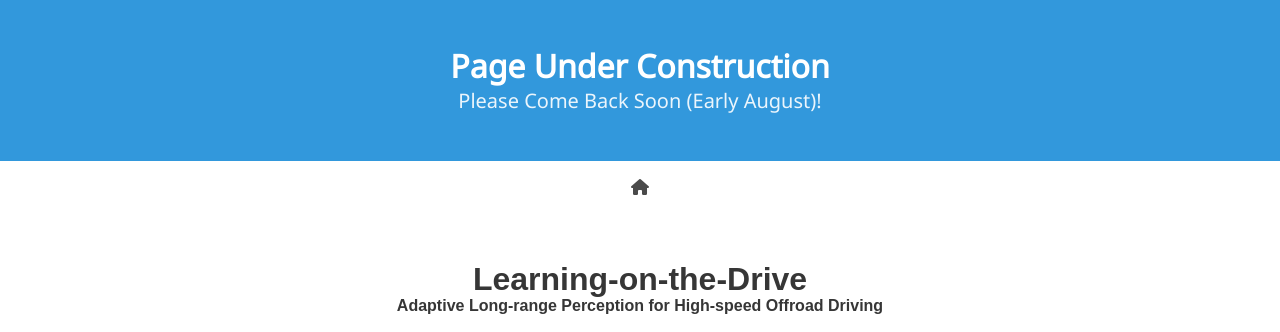
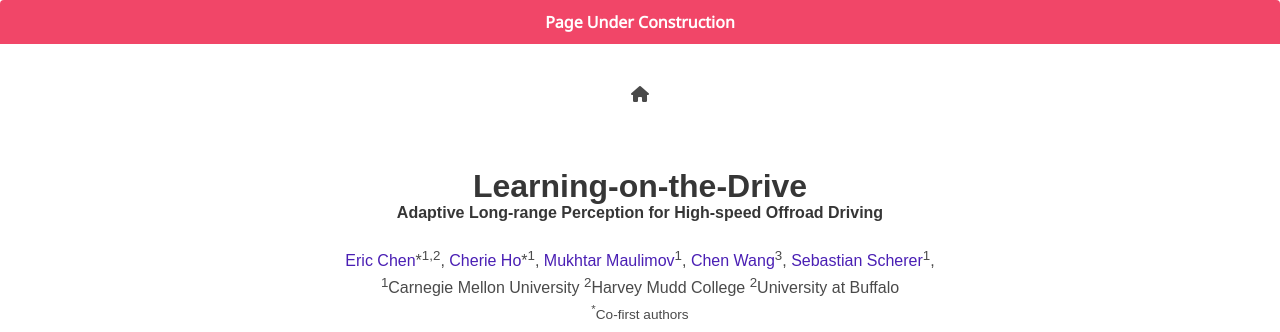
Before and after one commit to castacks/alter, a plain HTML site: page index.html in a window 1280 px wide. Shown: the top 332 px of the page. Drawn offline with nearby package versions, Linux system fonts and the light colour scheme; some icons are missing; a web font is replaced by a local one.

Commit message:
Changed banner to be thinner

```diff
--- a/index.html
+++ b/index.html
@@ -46,12 +46,12 @@
 </body> -->
 
 <body>
-      <section class="hero is-info">
-        <div class="hero-body has-text-centered">
-          <p class="title">Page Under Construction</p>
-          <p class="subtitle">Please Come Back Soon (Early August)!</p>
+      <article class="message is-danger has-text-centered">
+        <div class="message-header" style="display:flex;justify-content: center;">
+          <p>Page Under Construction</p>
         </div>
-      </section>
+      </article>
+
       <nav class="navbar" role="navigation" aria-label="main navigation">
         <div class="navbar-brand">
           <a role="button" class="navbar-burger" aria-label="menu" aria-expanded="false">
```
